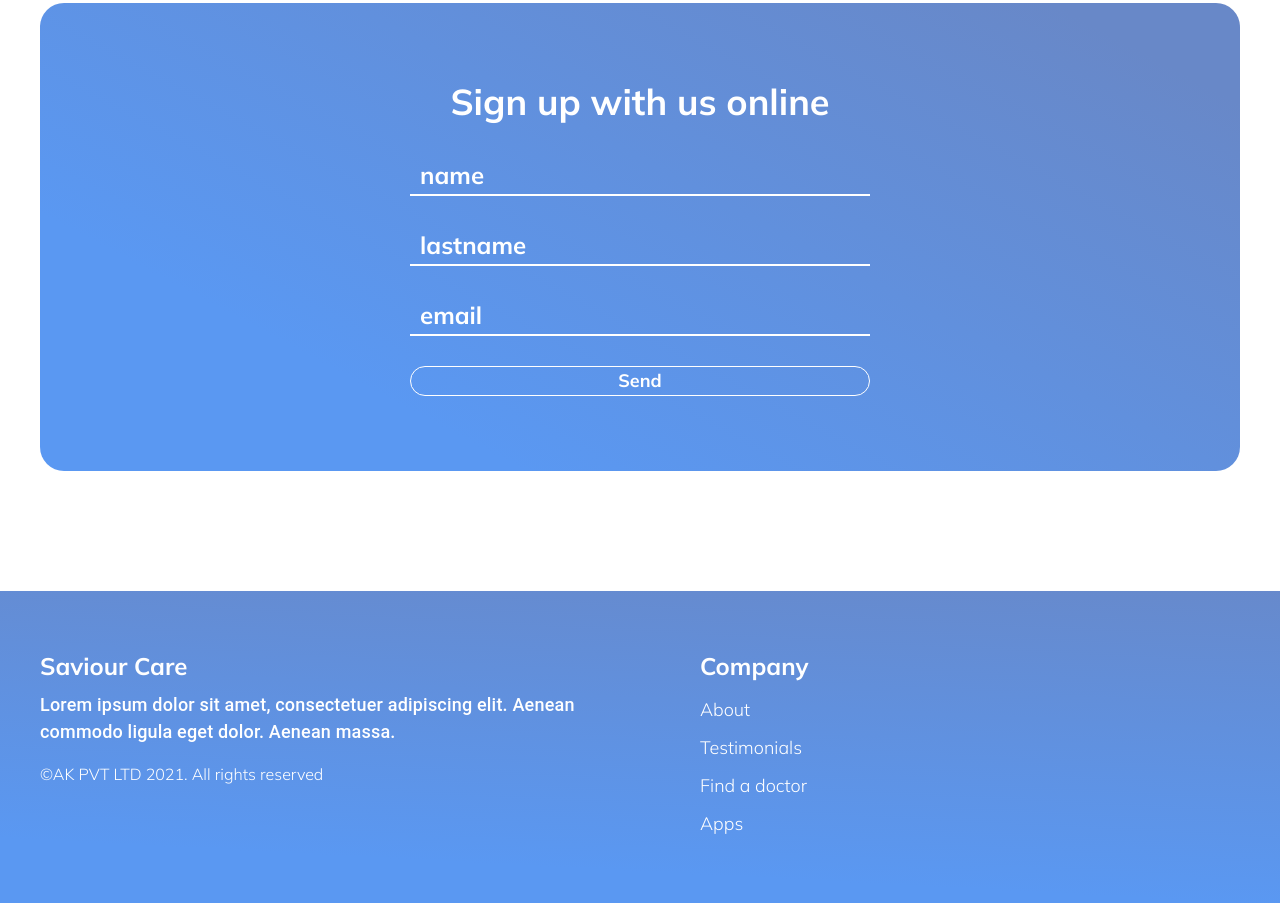
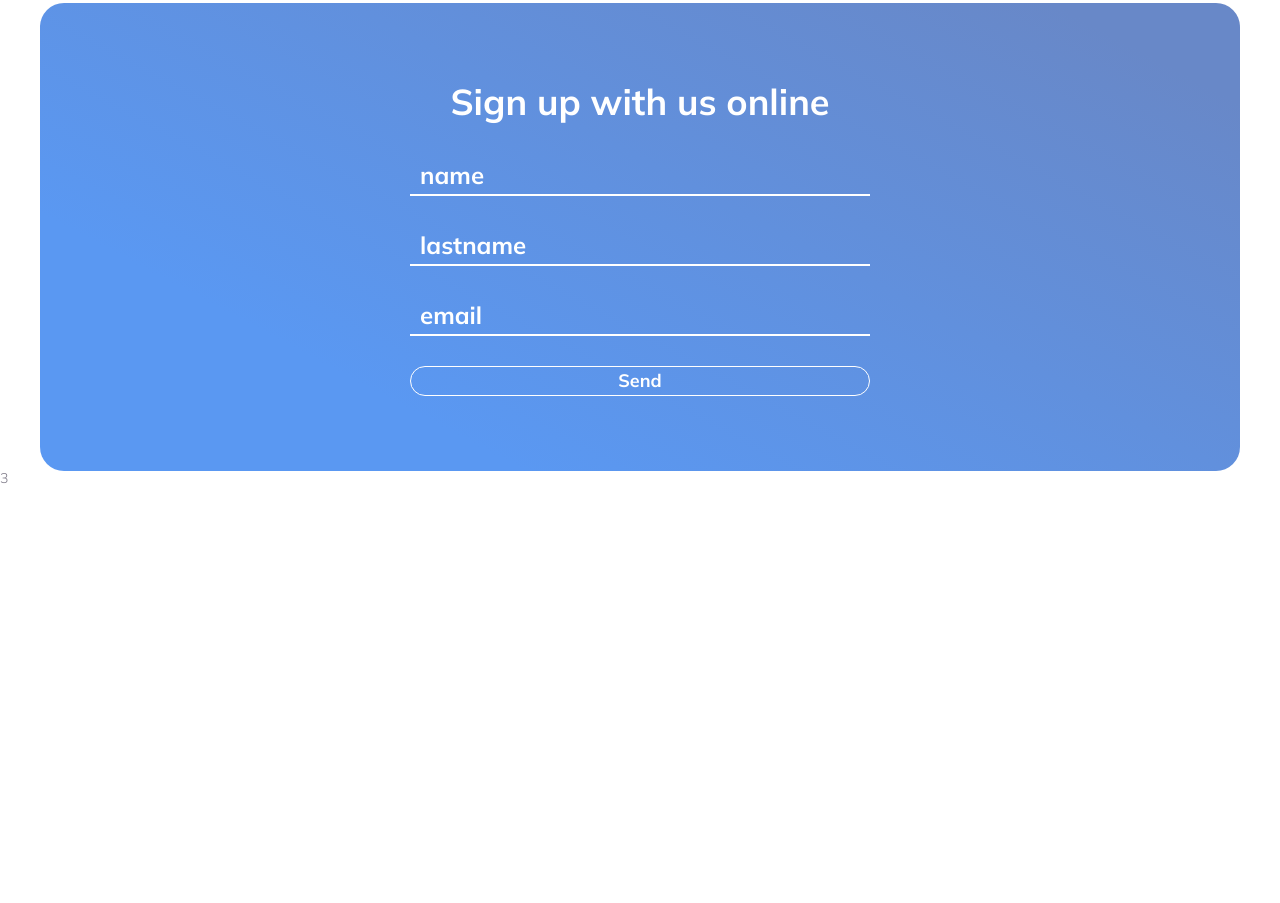
Before and after one commit to Nomex2008/Site-VirtualHealthcareServices, a website built with Vite: page index.html in a window 1280 px wide. Shown: the part 3532-4435 px from the top of the page. After the commit the page ends 4017 px from the top, so only its background shows below. Built offline with nearby package versions, Linux system fonts and the light colour scheme.

Commit message:
Revert "Commit 5 (footer)"
This reverts commit d40e05efd96e3e23f41d2f1a663c4ed1c128c008.

```diff
--- a/index.html
+++ b/index.html
@@ -314,39 +314,7 @@
       </main>
 
       <footer class="footer">
-        <div class="container">
-          <div class="footer__body">
-
-            <div class="footer__info">
-
-              <h4 class="footer__title">
-                Saviour Care
-              </h4>
-
-              <div class="footer__text">
-                Lorem ipsum dolor sit amet, consectetuer adipiscing elit. Aenean commodo ligula eget dolor. Aenean massa.
-              </div>
-
-              <div class="footer__end">
-                ©AK PVT LTD 2021. All rights reserved
-              </div>
-
-            </div>
-
-            <div class="footer__company">
-
-              <h4 class="footer__title">
-                Company
-              </h4>
-              <a href="#" class="footer__item">About</a>
-              <a href="#" class="footer__item">Testimonials</a>
-              <a href="#" class="footer__item">Find a doctor</a>
-              <a href="#" class="footer__item">Apps</a>
-
-            </div>
-
-          </div>
-        </div>
+        3
       </footer>
 
     </div>
--- a/style.css
+++ b/style.css
@@ -385,62 +385,3 @@ body {
   background-color: #fff;
   color: #5A98F2;
 }
-
-/*footer*/
-.footer {
-  margin-top: 120px;
-  padding: 60px 0;
-  background: linear-gradient(183deg, #6888C8 -8.57%, #5A98F2 82.96%);
-  box-shadow: 0px 4px 4px 0px rgba(0, 0, 0, 0.25);
-  color: #FFF;
-}
-
-.footer__body {
-  display: flex;
-  justify-content: space-between;
-}
-
-.footer__info {
-  width: 45%;
-}
-
-.footer__title {
-  font-size: 24px;
-  font-weight: 700;
-  line-height: normal;
-  margin-bottom: 10px;
-}
-
-.footer__text {
-  font-feature-settings: 'clig' off, 'liga' off;
-  font-family: Roboto;
-  font-size: 18px;
-  font-weight: 500;
-  line-height: 27px; /* 150% */
-  letter-spacing: 0.18px;
-  margin-bottom: 15px;
-}
-
-.footer__end {
-  font-size: 16px;
-  font-weight: 300;
-  line-height: 28px; /* 175% */
-}
-
-.footer__company {
-  width: 45%;
-}
-
-.footer__item {
-  font-size: 18px;
-  font-weight: 300;
-  line-height: 38px; /* 211.111% */
-  color:#fff;
-  display:block;
-  max-width: 30%;
-
-  transition: all .3s;
-}
-.footer__item:hover {
-  text-decoration: underline;
-}
```
